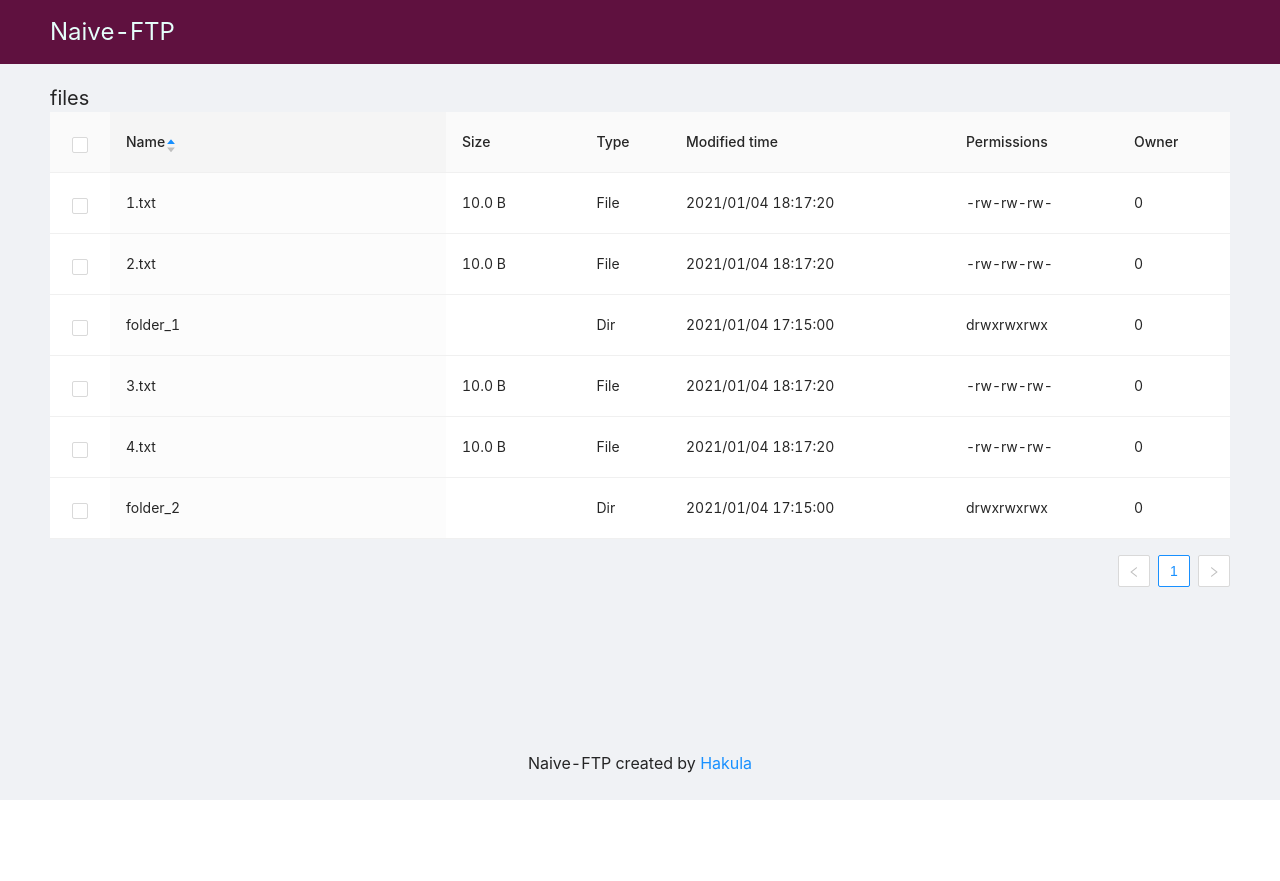
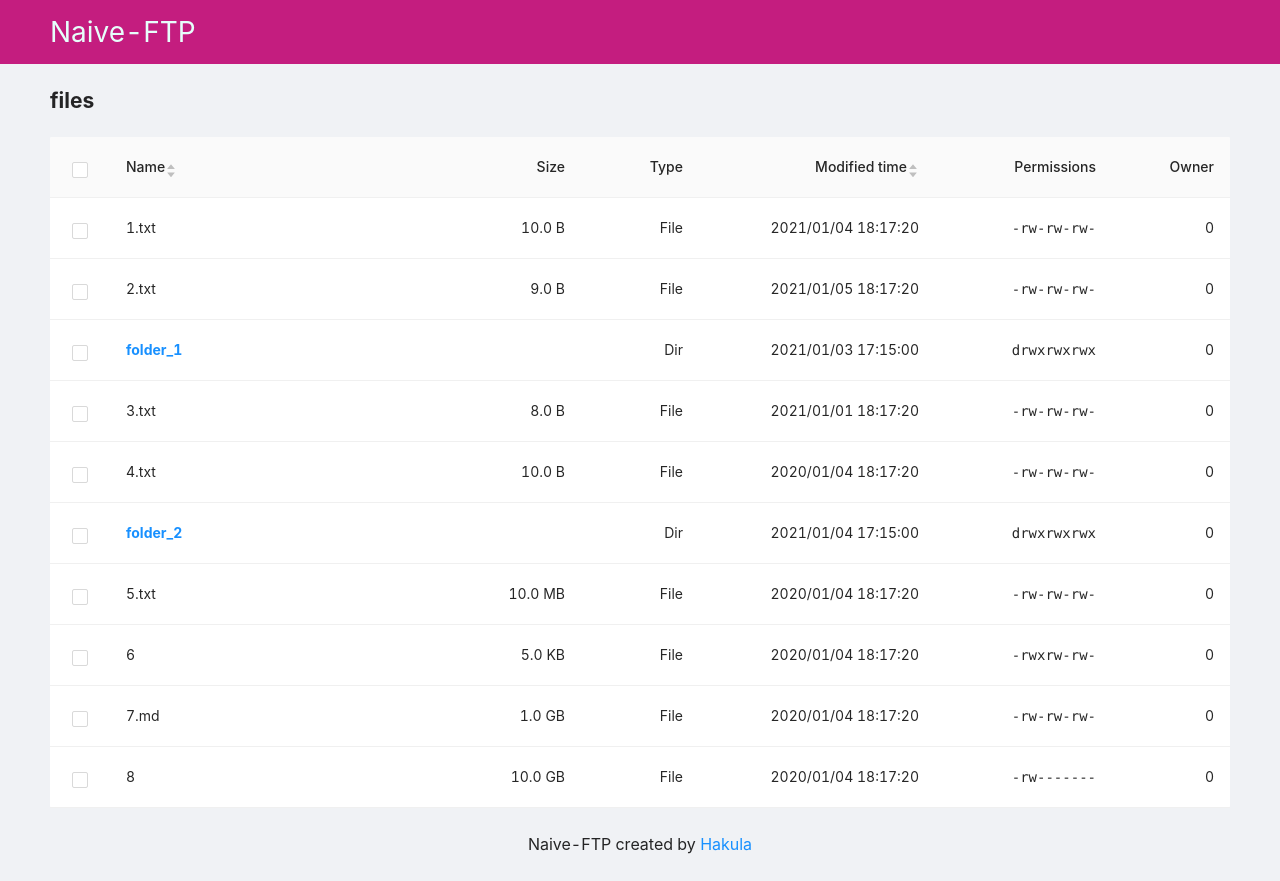
Before and after one commit to hakula139/Naive-FTP, a Vue app in the folder app/: page /files in a window 1280 px wide. Before the commit the page ends 800 px from the top, so only its background shows below. Built offline with nearby package versions, Linux system fonts and the light colour scheme.

Commit message:
[wip] file list
[fix] router

```diff
--- a/app/src/components/FileList.vue
+++ b/app/src/components/FileList.vue
@@ -2,58 +2,80 @@
   <a-table
     :columns="columns"
     :data-source="data"
+    :pagination="false"
+    :row-key="rowKey"
     :row-selection="rowSelection"
-    :scroll="scroll"
   >
-    <template #name="{ text }">
-      {{ text.first }} {{ text.last }}
+    <template #name="{ text, record }">
+      <router-link
+        v-if="record.fileType === 'Dir'"
+        :to="`${text}/`"
+      >
+        <b>
+          {{ text }}
+        </b>
+      </router-link>
+      <span v-else>
+        {{ text }}
+      </span>
+    </template>
+    <template #perms="{ text }">
+      <code>
+        {{ text }}
+      </code>
     </template>
   </a-table>
 </template>
 
 <script lang="ts">
 import { defineComponent, PropType } from 'vue';
-import { ColumnProps } from 'ant-design-vue/lib/table/interface';
 import { FileType } from '@/components/types';
 
-const columns: ColumnProps[] = [
+const columns = [
   {
     title: 'Name',
     dataIndex: 'fileName',
-    sorter: (a: FileType, b: FileType) => a.fileName < b.fileName,
+    ellipsis: true,
+    sorter: (a: FileType, b: FileType) => a.fileName.localeCompare(b.fileName),
     sortDirections: ['ascend', 'descend'],
-    defaultSortOrder: 'ascend',
-    width: '30%',
-    ellipsis: true,
+    slots: { customRender: 'name' },
   },
   {
     title: 'Size',
     dataIndex: 'fileSize',
-    width: '12%',
+    width: '10%',
+    align: 'right',
     ellipsis: true,
   },
   {
     title: 'Type',
     dataIndex: 'fileType',
-    width: '8%',
+    width: '10%',
+    align: 'right',
     ellipsis: true,
   },
   {
     title: 'Modified time',
     dataIndex: 'modTime',
-    width: '25%',
+    width: '20%',
+    align: 'right',
     ellipsis: true,
+    sorter: (a: FileType, b: FileType) => a.modTime.localeCompare(b.modTime),
+    sortDirections: ['descend', 'ascend'],
   },
   {
     title: 'Permissions',
     dataIndex: 'perms',
     width: '15%',
+    align: 'right',
     ellipsis: true,
+    slots: { customRender: 'perms' },
   },
   {
     title: 'Owner',
     dataIndex: 'owner',
     width: '10%',
+    align: 'right',
     ellipsis: true,
   },
 ];
@@ -68,8 +90,8 @@ export default defineComponent({
   data() {
     return {
       columns,
+      rowKey: 'fileName',
       rowSelection: {},
-      scroll: { y: true },
     };
   },
 });
--- a/app/src/main.ts
+++ b/app/src/main.ts
@@ -4,13 +4,13 @@ import App from './App.vue';
 import './registerServiceWorker';
 import router from './router';
 
-import { Button, Breadcrumb, Layout, Table } from 'ant-design-vue';
+import { Breadcrumb, Button, Layout, Table } from 'ant-design-vue';
 
 const app = createApp(App);
 
 app.use(router);
 
 // Ant Design
-app.use(Button).use(Breadcrumb).use(Layout).use(Table);
+app.use(Breadcrumb).use(Button).use(Layout).use(Table);
 
 app.mount('#app');
--- a/app/src/mocks/fileList.ts
+++ b/app/src/mocks/fileList.ts
@@ -11,9 +11,9 @@ export const mockFileList: FileType[] = [
   },
   {
     fileName: '2.txt',
-    fileSize: '10.0 B',
+    fileSize: '9.0 B',
     fileType: 'File',
-    modTime: '2021/01/04 18:17:20',
+    modTime: '2021/01/05 18:17:20',
     perms: '-rw-rw-rw-',
     owner: '0',
   },
@@ -21,15 +21,15 @@ export const mockFileList: FileType[] = [
     fileName: 'folder_1',
     fileSize: '',
     fileType: 'Dir',
-    modTime: '2021/01/04 17:15:00',
+    modTime: '2021/01/03 17:15:00',
     perms: 'drwxrwxrwx',
     owner: '0',
   },
   {
     fileName: '3.txt',
-    fileSize: '10.0 B',
+    fileSize: '8.0 B',
     fileType: 'File',
-    modTime: '2021/01/04 18:17:20',
+    modTime: '2021/01/01 18:17:20',
     perms: '-rw-rw-rw-',
     owner: '0',
   },
@@ -37,7 +37,7 @@ export const mockFileList: FileType[] = [
     fileName: '4.txt',
     fileSize: '10.0 B',
     fileType: 'File',
-    modTime: '2021/01/04 18:17:20',
+    modTime: '2020/01/04 18:17:20',
     perms: '-rw-rw-rw-',
     owner: '0',
   },
@@ -49,4 +49,36 @@ export const mockFileList: FileType[] = [
     perms: 'drwxrwxrwx',
     owner: '0',
   },
+  {
+    fileName: '5.txt',
+    fileSize: '10.0 MB',
+    fileType: 'File',
+    modTime: '2020/01/04 18:17:20',
+    perms: '-rw-rw-rw-',
+    owner: '0',
+  },
+  {
+    fileName: '6',
+    fileSize: '5.0 KB',
+    fileType: 'File',
+    modTime: '2020/01/04 18:17:20',
+    perms: '-rwxrw-rw-',
+    owner: '0',
+  },
+  {
+    fileName: '7.md',
+    fileSize: '1.0 GB',
+    fileType: 'File',
+    modTime: '2020/01/04 18:17:20',
+    perms: '-rw-rw-rw-',
+    owner: '0',
+  },
+  {
+    fileName: '8',
+    fileSize: '10.0 GB',
+    fileType: 'File',
+    modTime: '2020/01/04 18:17:20',
+    perms: '-rw-------',
+    owner: '0',
+  },
 ];
--- a/app/src/router/index.ts
+++ b/app/src/router/index.ts
@@ -18,7 +18,7 @@ const routes: Array<RouteRecordRaw> = [
   },
   {
     path: '/:pathMatch(.*)*',
-    redirect: (to) => `/files${to.path}`,
+    redirect: { name: 'Layout' },
   },
 ];
 
--- a/app/src/views/Layout.vue
+++ b/app/src/views/Layout.vue
@@ -9,7 +9,6 @@
       </router-link>
     </a-layout-header>
     <a-layout-content id="layout-content">
-      <div class="path-crumb">
       <a-breadcrumb :routes="routes">
         <template #separator>
           <span class="path-separator">
@@ -22,7 +21,6 @@
           </router-link>
         </template>
       </a-breadcrumb>
-      </div>
       <file-list :data="fileList" />
     </a-layout-content>
     <a-layout-footer id="layout-footer">
@@ -65,8 +63,8 @@ export default defineComponent({
   },
   computed: {
     routes() {
-      const re = /^\/?|\/?$/;
-      const parts: string[] = this.$route.path.replace(re, '').split('/');
+      const re = /^\/?|\/?$/g;
+      const parts: string[] = this.$route.path.replaceAll(re, '').split('/');
       const breadcrumbs: Route[] = [];
       parts.forEach((part, i) => {
         const parentPath = i ? breadcrumbs[i - 1].path : '/';
@@ -82,7 +80,7 @@ export default defineComponent({
     this.fetchData();
   },
   methods: {
-    async fetchData() {
+    fetchData() {
       const re = /^\/?files\/?/;
       const path: string = this.$route.path.replace(re, '');
       fileClient
@@ -108,28 +106,29 @@ export default defineComponent({
   z-index: 1;
   width: 100%;
   height: 64px;
-  background-color: #5f113f;
+  background-color: #c41d7f;
   // background-color: #780650;
 
   > .title {
     float: left;
     color: #e6fffb;
-    font-size: 24px;
+    font-size: 2em;
   }
 }
 
 #layout-content {
   margin-top: 64px;
-  padding: 20px 50px;
+  padding: 0 50px;
 
-  .path-crumb {
+  .ant-breadcrumb {
+    margin: 20px 0;
+
     a {
-      font-size: 20px;
-      line-height: 28px;
+      font-size: 1.5em;
     }
 
     > span:last-child a {
-      font-weight: 700;
+      font-weight: bolder;
     }
 
     .path-separator {
```
Lines whose indentation alone changed are shown as unchanged.
